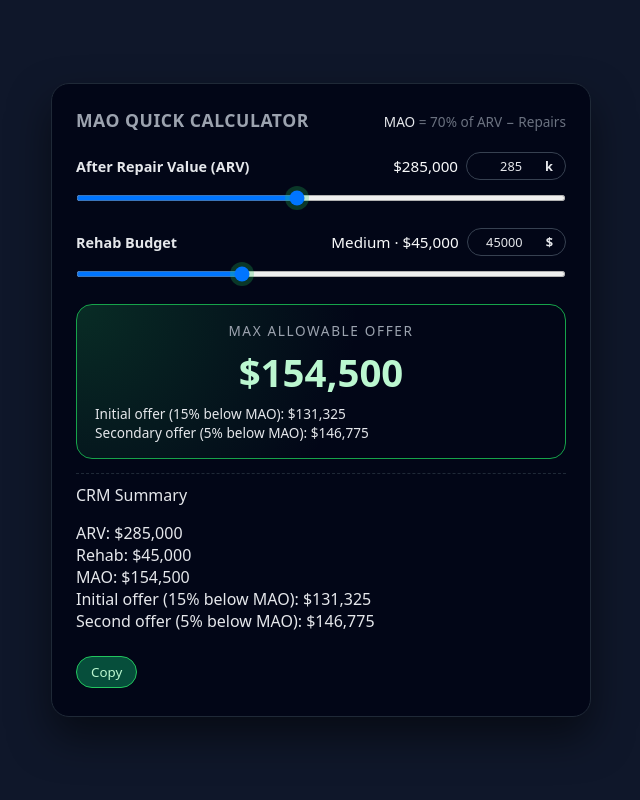
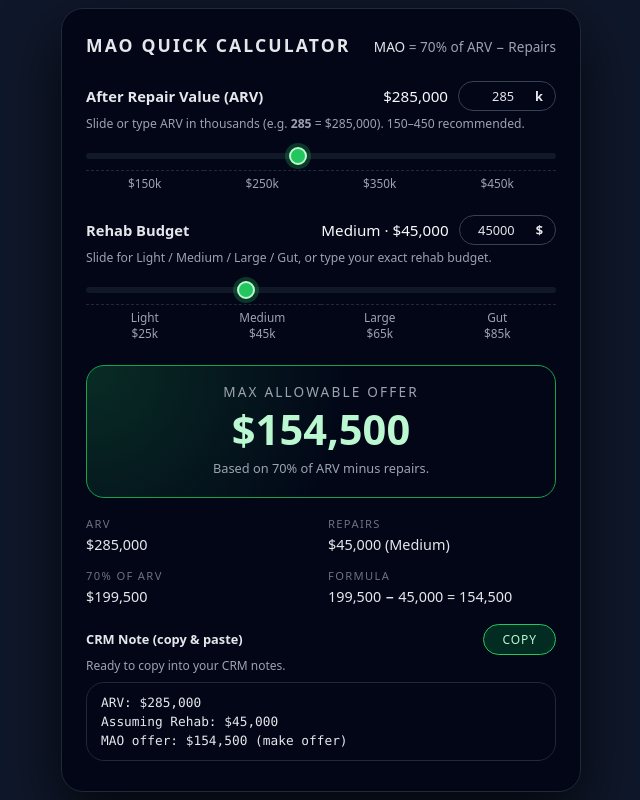
Before and after one commit to aaarriaga2016/MAO-Cal, a plain HTML site: page index.html in a window 1280 px wide. Shown: the whole page, without its empty margins (319-959 px from the left). Drawn offline with Linux system fonts and the light colour scheme.

Commit message:
Update index.html
V2

```diff
--- a/index.html
+++ b/index.html
@@ -2,7 +2,7 @@
 <html lang="en">
 <head>
   <meta charset="UTF-8" />
-  <title>MAO Calculator – Offers v5</title>
+  <title>MAO Quick Calculator</title>
   <meta name="viewport" content="width=device-width, initial-scale=1" />
   <style>
     * {
@@ -15,19 +15,19 @@
       padding: 0;
       background: #0f172a;
       color: #e5e7eb;
+      min-height: 100vh;
       display: flex;
       align-items: center;
       justify-content: center;
-      min-height: 100vh;
     }
 
     .container {
       background: #020617;
-      border-radius: 18px;
-      padding: 24px 24px 28px;
-      max-width: 540px;
+      border-radius: 22px;
+      padding: 24px 24px 30px;
+      max-width: 520px;
       width: 100%;
-      box-shadow: 0 20px 40px rgba(0,0,0,0.5);
+      box-shadow: 0 24px 60px rgba(0,0,0,0.7);
       border: 1px solid #1f2937;
     }
 
@@ -35,46 +35,50 @@
       display: flex;
       justify-content: space-between;
       align-items: baseline;
-      margin-bottom: 20px;
+      margin-bottom: 24px;
     }
 
     .title {
       font-size: 1.1rem;
       font-weight: 600;
-      letter-spacing: 0.03em;
+      letter-spacing: 0.12em;
       text-transform: uppercase;
-      color: #9ca3af;
+      color: #e5e7eb;
     }
 
     .formula {
       font-size: 0.85rem;
-      color: #6b7280;
-      text-align: right;
+      color: #9ca3af;
     }
 
     .formula span {
+      font-weight: 500;
       color: #e5e7eb;
-      font-weight: 500;
     }
 
     .section {
-      margin-bottom: 22px;
+      margin-bottom: 24px;
     }
 
     .section-label {
-      font-size: 0.9rem;
-      font-weight: 600;
-      margin-bottom: 4px;
       display: flex;
       justify-content: space-between;
       align-items: center;
-      gap: 10px;
+      margin-bottom: 4px;
+      font-size: 0.92rem;
+      font-weight: 600;
     }
 
     .section-helper {
-      font-size: 0.75rem;
+      font-size: 0.76rem;
       color: #9ca3af;
       margin-bottom: 10px;
+    }
+
+    .value-with-input {
+      display: flex;
+      align-items: center;
+      gap: 10px;
     }
 
     .current-value {
@@ -83,36 +87,37 @@
       color: #f9fafb;
     }
 
-    .value-with-input {
-      display: flex;
-      align-items: center;
-      gap: 8px;
-    }
-
-    .mini-pill {
+    .pill-input {
       border-radius: 999px;
       border: 1px solid #374151;
       background: #020617;
-      padding: 3px 12px;
+      padding: 4px 12px;
       font-size: 0.8rem;
       display: inline-flex;
       align-items: center;
-      gap: 6px;
+      gap: 4px;
       color: #e5e7eb;
-      white-space: nowrap;
+      min-width: 90px;
+      justify-content: flex-end;
     }
 
-    .mini-pill input {
+    .pill-input input {
       border: none;
       background: transparent;
+      color: #e5e7eb;
+      text-align: right;
       width: 60px;
-      text-align: right;
-      color: #e5e7eb;
       font-size: 0.8rem;
+    }
+
+    .pill-input input:focus {
+      outline: none;
     }
 
     input[type="range"] {
       width: 100%;
+      -webkit-appearance: none;
+      appearance: none;
       height: 6px;
       border-radius: 999px;
       background: #111827;
@@ -121,6 +126,18 @@
     }
 
     input[type="range"]::-webkit-slider-thumb {
+      -webkit-appearance: none;
+      appearance: none;
+      width: 18px;
+      height: 18px;
+      border-radius: 50%;
+      background: #22c55e;
+      cursor: pointer;
+      border: 2px solid #bbf7d0;
+      box-shadow: 0 0 0 4px rgba(34,197,94,0.25);
+    }
+
+    input[type="range"]::-moz-range-thumb {
       width: 18px;
       height: 18px;
       border-radius: 50%;
@@ -133,15 +150,22 @@
     .scale-labels {
       display: flex;
       justify-content: space-between;
-      font-size: 0.75rem;
+      margin-top: 6px;
+      font-size: 0.74rem;
       color: #9ca3af;
-      margin-top: 4px;
+    }
+
+    .scale-labels span {
+      width: 25%;
+      text-align: center;
+      border-top: 1px dashed #1f2937;
+      padding-top: 4px;
     }
 
     .mao-card {
-      margin-top: 10px;
-      padding: 16px 18px;
-      border-radius: 16px;
+      margin-top: 12px;
+      padding: 16px 18px 20px;
+      border-radius: 18px;
       background: radial-gradient(circle at top left, #22c55e33, transparent 55%), #020617;
       border: 1px solid #16a34a;
       text-align: center;
@@ -149,202 +173,316 @@
 
     .mao-label {
       font-size: 0.85rem;
-      letter-spacing: 0.12em;
+      letter-spacing: 0.16em;
       text-transform: uppercase;
       color: #9ca3af;
       margin-bottom: 6px;
     }
 
     .mao-value {
-      font-size: 2.4rem;
+      font-size: 2.6rem;
       font-weight: 700;
       color: #bbf7d0;
+      line-height: 1.1;
     }
 
-    .offers {
-      font-size: 0.85rem;
+    .mao-subtext {
       margin-top: 6px;
-      text-align: left;
+      font-size: 0.8rem;
+      color: #9ca3af;
     }
 
     .summary {
-      margin-top: 16px;
+      margin-top: 18px;
       display: flex;
       flex-wrap: wrap;
-      gap: 10px;
+      gap: 14px;
+      font-size: 0.8rem;
+      color: #9ca3af;
     }
 
     .summary-item {
       flex: 1 1 45%;
     }
 
-    .crm-summary {
-      margin-top: 14px;
-      padding-top: 10px;
-      border-top: 1px dashed #1f2937;
+    .summary-label {
+      text-transform: uppercase;
+      letter-spacing: 0.12em;
+      font-size: 0.7rem;
+      color: #6b7280;
+      margin-bottom: 4px;
+    }
+
+    .summary-value {
+      font-size: 0.9rem;
+      font-weight: 500;
+      color: #e5e7eb;
+    }
+
+    .crm-section {
+      margin-top: 18px;
+      font-size: 0.8rem;
+    }
+
+    .crm-header-row {
+      display: flex;
+      justify-content: space-between;
+      align-items: center;
+      margin-bottom: 2px;
+    }
+
+    .crm-title {
+      font-weight: 600;
+    }
+
+    .crm-subtitle {
+      font-size: 0.75rem;
+      color: #9ca3af;
+      margin-bottom: 8px;
     }
 
     .copy-btn {
-      margin-top: 8px;
-      background: #064e3b;
+      border-radius: 999px;
+      border: 1px solid #22c55e;
+      background: #022c22;
       color: #bbf7d0;
-      border: 1px solid #22c55e;
-      padding: 6px 14px;
-      border-radius: 999px;
+      font-size: 0.75rem;
+      padding: 6px 18px;
       cursor: pointer;
+      text-transform: uppercase;
+      letter-spacing: 0.08em;
+    }
+
+    .copy-btn:hover {
+      background: #065f46;
+    }
+
+    .crm-box {
+      margin-top: 6px;
+      border-radius: 18px;
+      border: 1px solid #1f2937;
+      background: #020617;
+      padding: 10px 14px;
+      font-family: ui-monospace, SFMono-Regular, Menlo, Monaco, Consolas, "Liberation Mono", "Courier New", monospace;
+      font-size: 0.8rem;
+      line-height: 1.5;
+      color: #e5e7eb;
+      white-space: pre-line;
+    }
+
+    @media (max-width: 540px) {
+      .container {
+        margin: 16px;
+      }
+      .mao-value {
+        font-size: 2.2rem;
+      }
     }
   </style>
 </head>
-
 <body>
   <div class="container">
+    <!-- Header -->
     <div class="header">
-    <div class="title">MAO Quick Calculator</div>
+      <div class="title">MAO QUICK CALCULATOR</div>
       <div class="formula"><span>MAO</span> = 70% of ARV − Repairs</div>
     </div>
 
-  <!-- ARV Section -->
+    <!-- ARV -->
     <div class="section">
       <div class="section-label">
         <span>After Repair Value (ARV)</span>
         <div class="value-with-input">
           <span id="arv-display" class="current-value">$285,000</span>
-        <div class="mini-pill">
-          <input id="arv-input" type="number" value="285" />
+          <div class="pill-input">
+            <input id="arv-input" type="number" min="150" max="450" step="5" value="285" />
             <span>k</span>
           </div>
         </div>
       </div>
-
-    <input type="range" id="arv-slider" min="150000" max="450000" step="5000" value="285000">
+      <div class="section-helper">
+        Slide or type ARV in thousands (e.g. <strong>285</strong> = $285,000). 150–450 recommended.
+      </div>
+      <input id="arv-slider" type="range" min="150000" max="450000" step="5000" value="285000" />
+      <div class="scale-labels">
+        <span>$150k</span><span>$250k</span><span>$350k</span><span>$450k</span>
+      </div>
     </div>
 
-  <!-- Rehab Section -->
+    <!-- Rehab -->
     <div class="section">
       <div class="section-label">
         <span>Rehab Budget</span>
         <div class="value-with-input">
           <span id="rehab-display" class="current-value">Medium · $45,000</span>
-        <div class="mini-pill">
-          <input id="rehab-input" type="number" value="45000" />
+          <div class="pill-input">
+            <input id="rehab-input" type="number" step="1000" value="45000" />
             <span>$</span>
           </div>
         </div>
       </div>
-
-    <input type="range" id="rehab-slider" min="0" max="3" step="1" value="1">
+      <div class="section-helper">
+        Slide for Light / Medium / Large / Gut, or type your exact rehab budget.
       </div>
-
-  <!-- MAO + Offers -->
-  <div class="mao-card">
-    <div class="mao-label">Max Allowable Offer</div>
-    <div id="mao-display" class="mao-value">$154,500</div>
-
-    <div class="offers">
-      <div id="initial-offer-display">Initial offer (15% below MAO): $0</div>
-      <div id="second-offer-display">Secondary offer (5% below MAO): $0</div>
+      <input id="rehab-slider" type="range" min="0" max="3" step="1" value="1" />
+      <div class="scale-labels">
+        <span>Light<br/>$25k</span>
+        <span>Medium<br/>$45k</span>
+        <span>Large<br/>$65k</span>
+        <span>Gut<br/>$85k</span>
       </div>
     </div>
 
-  <!-- CRM Summary -->
-  <div class="crm-summary">
-    <div class="crm-label">CRM Summary</div>
-    <pre id="crm-lines" style="white-space: pre-line;"></pre>
-    <button id="copy-btn" class="copy-btn">Copy</button>
+    <!-- MAO -->
+    <div class="mao-card">
+      <div class="mao-label">MAX ALLOWABLE OFFER</div>
+      <div id="mao-display" class="mao-value">$154,500</div>
+      <div class="mao-subtext">Based on 70% of ARV minus repairs.</div>
+    </div>
+
+    <!-- Summary -->
+    <div class="summary">
+      <div class="summary-item">
+        <div class="summary-label">ARV</div>
+        <div id="summary-arv" class="summary-value">$285,000</div>
+      </div>
+      <div class="summary-item">
+        <div class="summary-label">Repairs</div>
+        <div id="summary-rehab" class="summary-value">$45,000 (Medium)</div>
+      </div>
+      <div class="summary-item">
+        <div class="summary-label">70% of ARV</div>
+        <div id="summary-70arv" class="summary-value">$199,500</div>
+      </div>
+      <div class="summary-item">
+        <div class="summary-label">Formula</div>
+        <div id="summary-formula" class="summary-value">199,500 − 45,000 = 154,500</div>
+      </div>
+    </div>
+
+    <!-- CRM NOTE -->
+    <div class="crm-section">
+      <div class="crm-header-row">
+        <div class="crm-title">CRM Note (copy & paste)</div>
+        <button id="copy-btn" class="copy-btn">COPY</button>
+      </div>
+      <div class="crm-subtitle">Ready to copy into your CRM notes.</div>
+      <div id="crm-box" class="crm-box"></div>
     </div>
   </div>
 
   <script>
-const arvSlider = document.getElementById("arv-slider");
-const arvInput = document.getElementById("arv-input");
-const arvDisplay = document.getElementById("arv-display");
+    const arvSlider = document.getElementById('arv-slider');
+    const arvInput  = document.getElementById('arv-input');
+    const arvDisplay = document.getElementById('arv-display');
 
-const rehabSlider = document.getElementById("rehab-slider");
-const rehabInput = document.getElementById("rehab-input");
-const rehabDisplay = document.getElementById("rehab-display");
+    const rehabSlider = document.getElementById('rehab-slider');
+    const rehabInput  = document.getElementById('rehab-input');
+    const rehabDisplay = document.getElementById('rehab-display');
 
-const maoDisplay = document.getElementById("mao-display");
-const initialOfferDisplay = document.getElementById("initial-offer-display");
-const secondOfferDisplay = document.getElementById("second-offer-display");
-const crmLines = document.getElementById("crm-lines");
-const copyBtn = document.getElementById("copy-btn");
+    const maoDisplay = document.getElementById('mao-display');
+
+    const summaryArv = document.getElementById('summary-arv');
+    const summaryRehab = document.getElementById('summary-rehab');
+    const summary70arv = document.getElementById('summary-70arv');
+    const summaryFormula = document.getElementById('summary-formula');
+
+    const crmBox = document.getElementById('crm-box');
+    const copyBtn = document.getElementById('copy-btn');
 
     const rehabOptions = [
-  { label: "Light", amount: 25000 },
-  { label: "Medium", amount: 45000 },
-  { label: "Large", amount: 65000 },
-  { label: "Gut", amount: 85000 },
+      { label: 'Light', amount: 25000 },
+      { label: 'Medium', amount: 45000 },
+      { label: 'Large', amount: 65000 },
+      { label: 'Gut', amount: 85000 }
     ];
 
     function formatCurrency(num) {
-  return num.toLocaleString("en-US", {
-    style: "currency",
-    currency: "USD",
-    maximumFractionDigits: 0,
+      return num.toLocaleString('en-US', {
+        style: 'currency',
+        currency: 'USD',
+        maximumFractionDigits: 0
       });
     }
 
-function update() {
-  const arv = parseInt(arvSlider.value);
-  const rehab = parseInt(rehabInput.value);
+    function recalc() {
+      const arv = parseInt(arvSlider.value, 10) || 0;
+      const rehab = parseInt(rehabInput.value, 10) || 0;
+
       const seventy = Math.round(arv * 0.7);
       const mao = Math.max(0, seventy - rehab);
 
-  const initial = Math.round(mao * 0.85);
-  const second = Math.round(mao * 0.95);
-
+      // ARV + MAO display
       arvDisplay.textContent = formatCurrency(arv);
       maoDisplay.textContent = formatCurrency(mao);
-  initialOfferDisplay.textContent =
-    "Initial offer (15% below MAO): " + formatCurrency(initial);
-  secondOfferDisplay.textContent =
-    "Secondary offer (5% below MAO): " + formatCurrency(second);
 
-  const rehabLabel =
-    rehabOptions.find((r) => r.amount === rehab)?.label || "Custom";
-
+      // Rehab label
+      const match = rehabOptions.find(o => o.amount === rehab);
+      const rehabLabel = match ? match.label : 'Custom';
       rehabDisplay.textContent = `${rehabLabel} · ${formatCurrency(rehab)}`;
 
-  crmLines.textContent =
+      // Summary
+      summaryArv.textContent = formatCurrency(arv);
+      summaryRehab.textContent = `${formatCurrency(rehab)} (${rehabLabel})`;
+      summary70arv.textContent = formatCurrency(seventy);
+      summaryFormula.textContent =
+        `${seventy.toLocaleString('en-US')} − ${rehab.toLocaleString('en-US')} = ${mao.toLocaleString('en-US')}`;
+
+      // CRM note text
+      crmBox.textContent =
         `ARV: ${formatCurrency(arv)}\n` +
-    `Rehab: ${formatCurrency(rehab)}\n` +
-    `MAO: ${formatCurrency(mao)}\n` +
-    `Initial offer (15% below MAO): ${formatCurrency(initial)}\n` +
-    `Second offer (5% below MAO): ${formatCurrency(second)}`;
+        `Assuming Rehab: ${formatCurrency(rehab)}\n` +
+        `MAO offer: ${formatCurrency(mao)} (make offer)`;
     }
 
-arvSlider.addEventListener("input", () => {
-  arvInput.value = Math.round(arvSlider.value / 1000);
-  update();
-});
+    function syncARVFromSlider() {
+      const arv = parseInt(arvSlider.value, 10) || 0;
+      arvInput.value = Math.round(arv / 1000);
+      recalc();
+    }
 
-arvInput.addEventListener("change", () => {
-  let k = parseInt(arvInput.value);
+    function syncARVFromInput() {
+      let k = parseInt(arvInput.value, 10);
+      if (isNaN(k)) k = 150;
       if (k < 150) k = 150;
       if (k > 450) k = 450;
       arvSlider.value = k * 1000;
-  update();
-});
+      recalc();
+    }
 
-rehabSlider.addEventListener("input", () => {
-  rehabInput.value = rehabOptions[rehabSlider.value].amount;
-  update();
-});
+    function syncRehabFromSlider() {
+      const idx = parseInt(rehabSlider.value, 10) || 0;
+      const opt = rehabOptions[idx];
+      rehabInput.value = opt.amount;
+      recalc();
+    }
 
-rehabInput.addEventListener("change", update);
+    function syncRehabFromInput() {
+      let v = parseInt(rehabInput.value, 10);
+      if (isNaN(v) || v < 0) v = 0;
+      rehabInput.value = v;
+      recalc();
+    }
 
-copyBtn.addEventListener("click", async () => {
+    arvSlider.addEventListener('input', syncARVFromSlider);
+    arvInput.addEventListener('change', syncARVFromInput);
+
+    rehabSlider.addEventListener('input', syncRehabFromSlider);
+    rehabInput.addEventListener('change', syncRehabFromInput);
+
+    copyBtn.addEventListener('click', async () => {
       try {
-    await navigator.clipboard.writeText(crmLines.textContent);
-    copyBtn.textContent = "Copied!";
-    setTimeout(() => (copyBtn.textContent = "Copy"), 1500);
+        await navigator.clipboard.writeText(crmBox.textContent);
+        copyBtn.textContent = 'COPIED';
+        setTimeout(() => copyBtn.textContent = 'COPY', 1500);
       } catch {
-    alert("Copy failed. Try manually selecting and copying.");
+        alert('Press Cmd + C (or Ctrl + C) to copy.');
       }
     });
 
-update();
+    // Initialize on load
+    syncARVFromSlider();
+    syncRehabFromSlider();
   </script>
-
 </body>
 </html>
```
Lines whose indentation alone changed are shown as unchanged.
